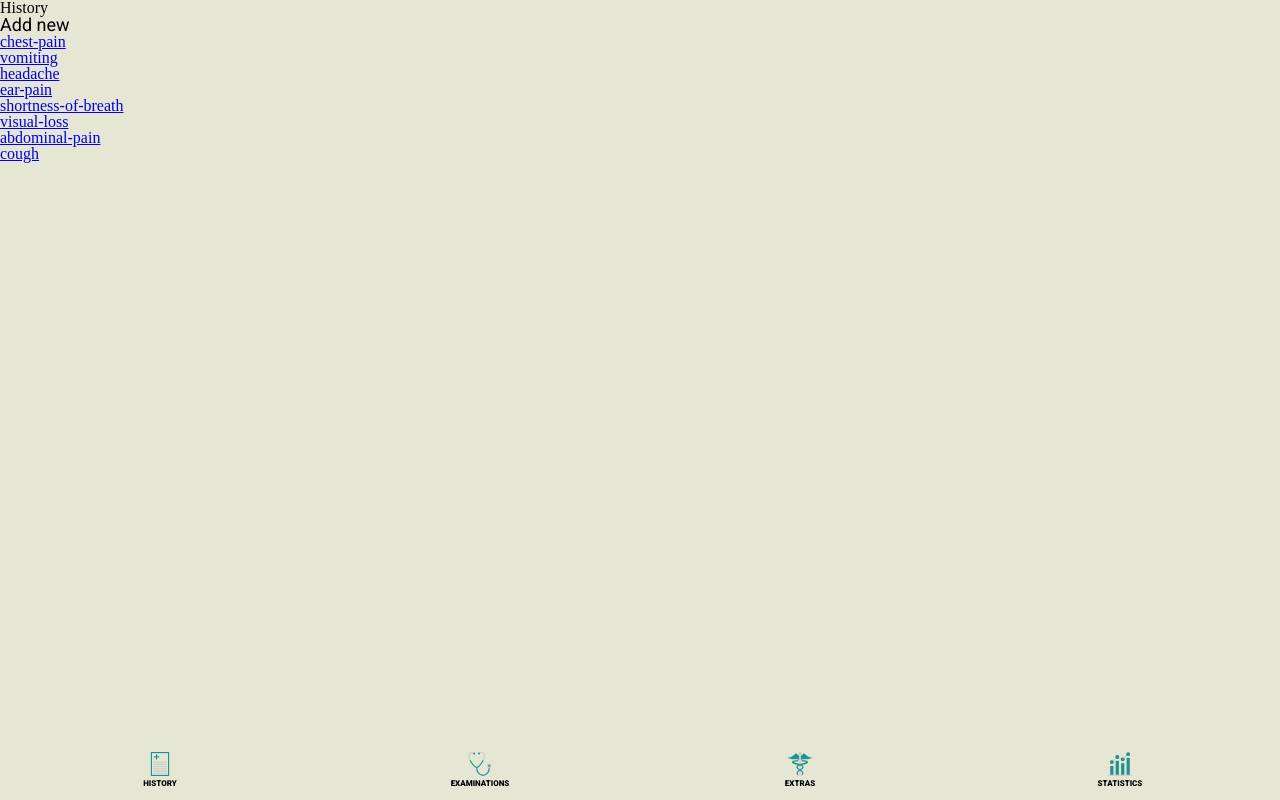
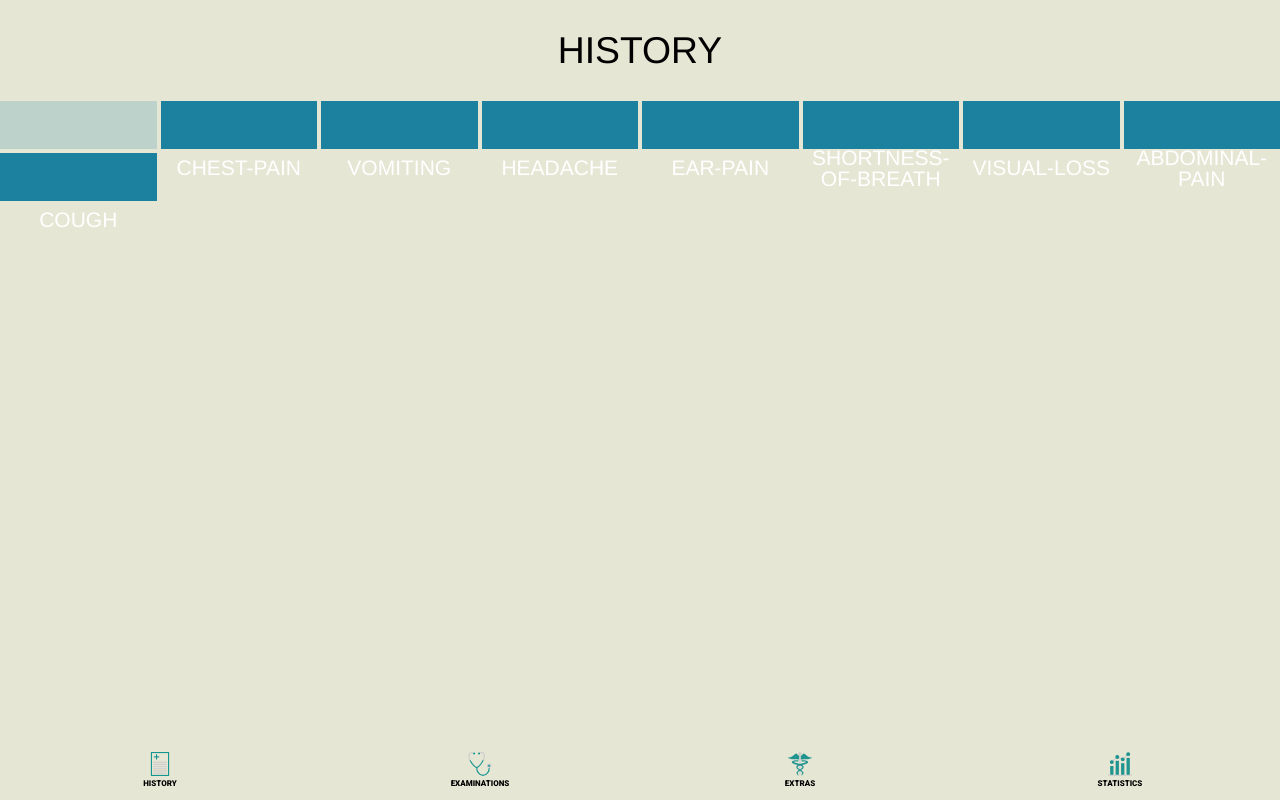
Before and after one commit to fac-14/OSCEBossKey, a React (Vite) app: page /history in a window 1280 px wide. Built offline with nearby package versions, Linux system fonts and the light colour scheme; a web font is replaced by a local one.

Commit message:
add classNames to  history component

```diff
--- a/src/components/History.js
+++ b/src/components/History.js
@@ -5,7 +5,9 @@ import PropTypes from "prop-types";
 import { Link } from "react-router-dom";
 
 import dummyData from "../utils/dummy-data.json";
-
+import AddNewStation from "./AddNewStation";
+import ExamName from "./ExamName";
+import "../assets/history.scss";
 import Navbar from "./Navbar";
 
 class History extends React.Component {
@@ -17,15 +19,19 @@ class History extends React.Component {
     const stationElements = Object.keys(this.state.stations).map(
       (element, index) => (
         <Link key={index} to={`/history/${element}`}>
-          <div key={index}>{element}</div>
+          <div className="stations" key={index}>
+            {element}
+          </div>
         </Link>
       )
     );
     return (
       <React.Fragment>
-        <h1>History</h1>
-        <p>Add new</p>
-        {stationElements}
+        <ExamName exam="history" />
+        <div id="history">
+          <AddNewStation />
+          {stationElements}
+        </div>
         <Navbar />
       </React.Fragment>
     );
```
